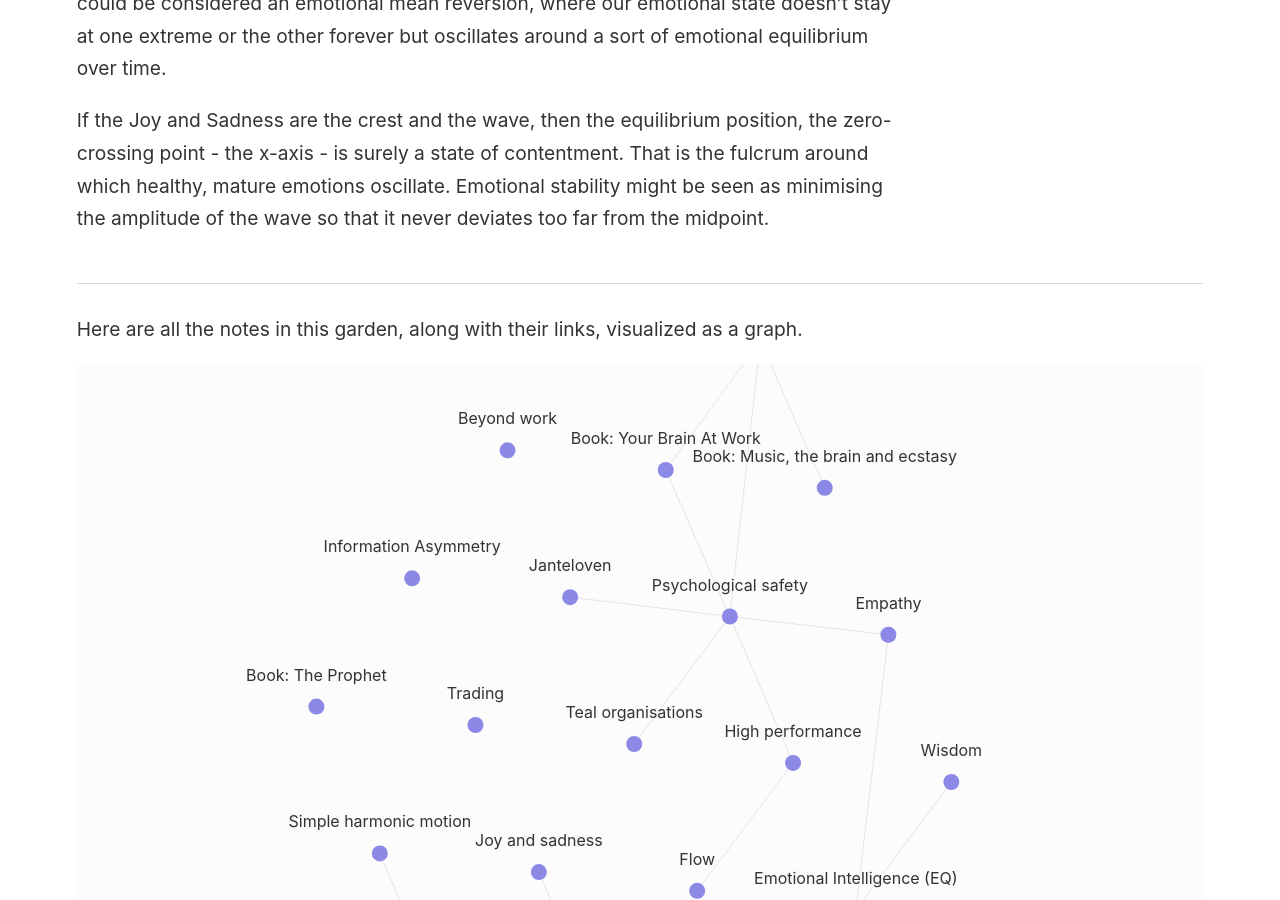
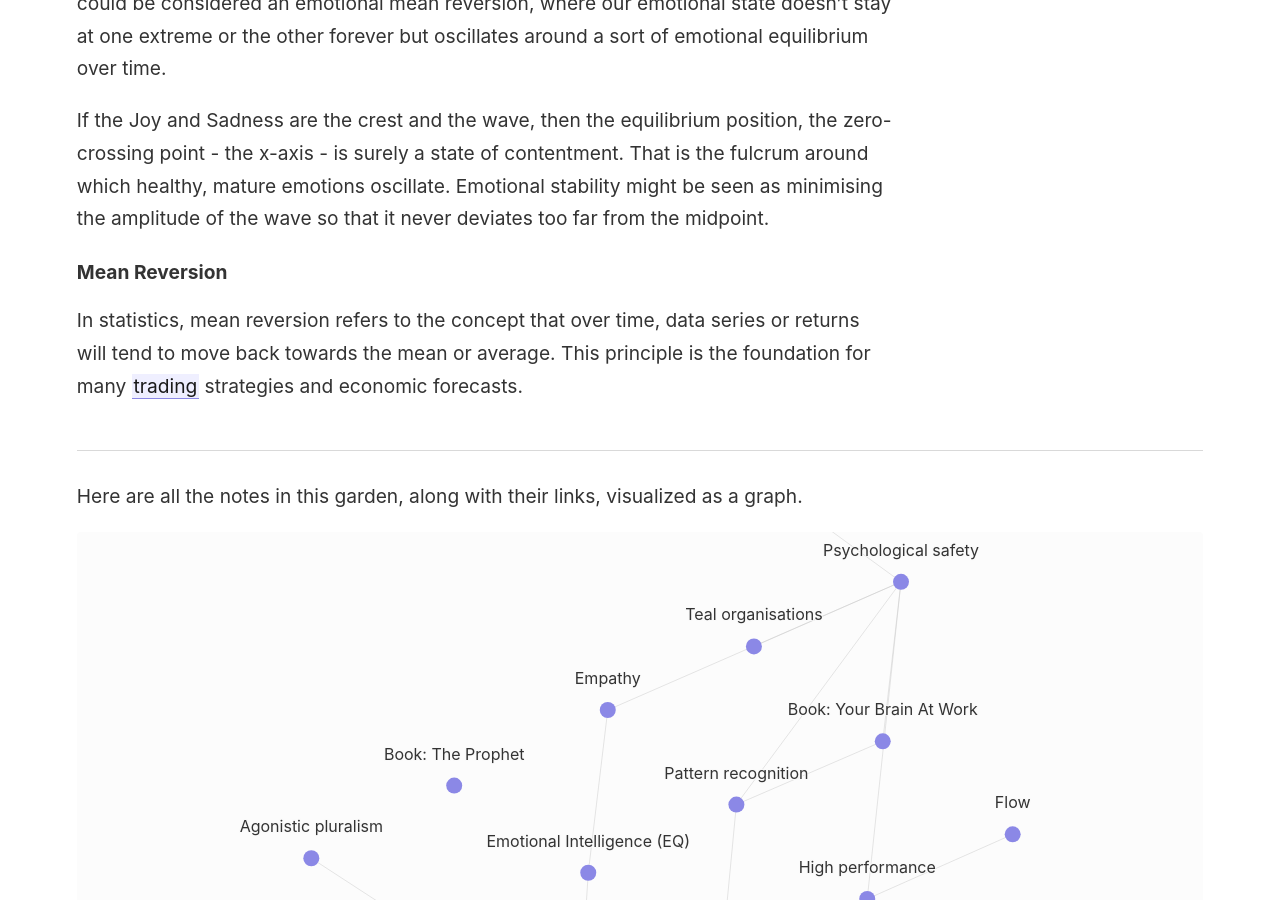
Before and after one commit to bigsee/digital-garden, a Jekyll site: the page built from _notes/Balance (or Equilibrium).md, in a window 1280 px wide and 900 px high, scrolled down 587 px. Built offline with Jekyll 4.4.1, drawn with Linux system fonts in a browser that asks for light colours; some of the changed text lies outside the part shown.

```diff
--- a/_notes/Balance (or Equilibrium).md
+++ b/_notes/Balance (or Equilibrium).md
@@ -1,7 +1,11 @@
-The key to life is balance. Most systems tend towards balance and equilibirum in their ideal states, whether they be physical, biological, emotional or philosophical. Here are some examples
+The key to life is balance. Most systems tend towards balance and equilibirum in their ideal states, whether they be physical, biological, emotional or philosophical. Here are some examples:
 
 #### [[Joy and Sadness]]
 
 Emotions, including joy and sadness, can be thought of as existing in a kind of equilibrium or cycle. It's often said that you can't know true happiness without knowing sadness, and vice versa. From a philosophical perspective, the existence of one implies the existence of the other, as they are opposite ends of the emotional spectrum. In some ways, this could be considered an emotional mean reversion, where our emotional state doesn't stay at one extreme or the other forever but oscillates around a sort of emotional equilibrium over time.
 
 If the Joy and Sadness are the crest and the wave, then the equilibrium position, the zero-crossing point - the x-axis - is surely a state of contentment. That is the fulcrum around which healthy, mature emotions oscillate. Emotional stability might be seen as minimising the amplitude of the wave so that it never deviates too far from the midpoint.
+
+#### Mean Reversion
+
+In statistics, mean reversion refers to the concept that over time, data series or returns will tend to move back towards the mean or average. This principle is the foundation for many [[Trading|trading]] strategies and economic forecasts.
```
